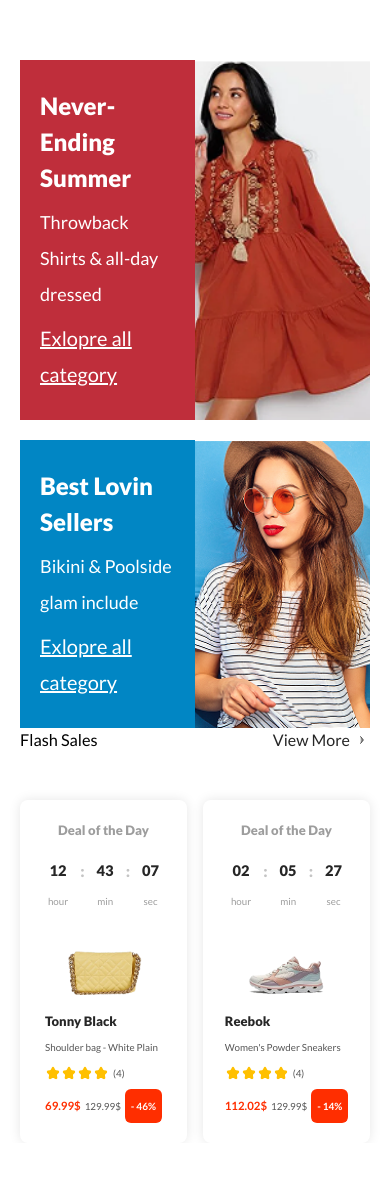
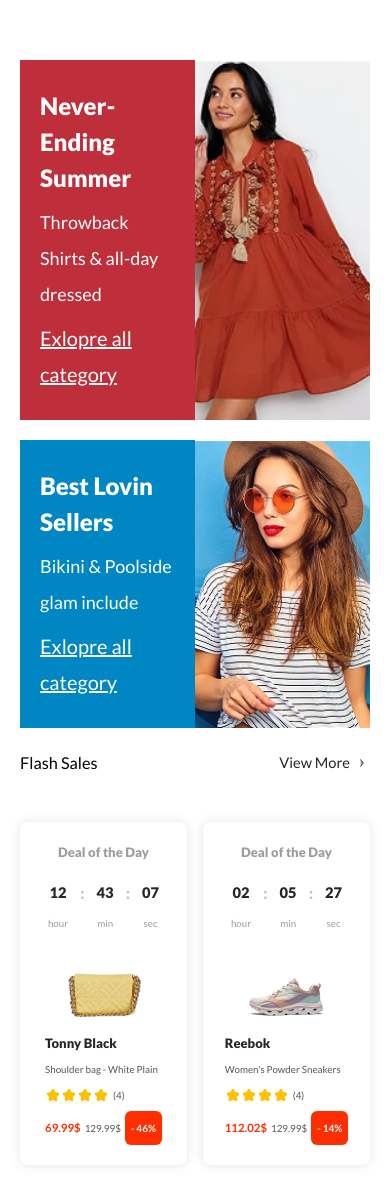
Before and after one commit to Younis1996-code/Luminae, a Next.js app: page / in a window 390 px wide. Shown: the part 151-1334 px from the top of the page. Before the commit the page ends 1294 px from the top, so only its background shows below. Built offline with nearby package versions, Linux system fonts and the light colour scheme.

Commit message:
falsh sale fixes

```diff
--- a/src/components/sections/home/FlashSales.tsx
+++ b/src/components/sections/home/FlashSales.tsx
@@ -7,6 +7,7 @@ import Button from "@/components/ui/Button";
 import { useEffect, useState } from "react";
 import ContainerX from "@/components/shared/Containers/ContainerX";
 import { useRouter } from "next/navigation"; // 👈 import router
+import ContainerY from "@/components/shared/Containers/ContainerY";
 
 export default function FlashSalesSection() {
   const router = useRouter(); // 👈 initialize router
@@ -30,7 +31,7 @@ export default function FlashSalesSection() {
   const shouldShowButton = flashSales.length > initialLimit;
 
   return (
-    <ContainerX>
+    <ContainerX className="my-6 md:my-21">
       <section className="flex flex-col space-y-12">
         <div className="flex justify-between items-center">
           <Heading level={3} size="h28" weight="medium" lineH="lh20">
@@ -38,11 +39,13 @@ export default function FlashSalesSection() {
           </Heading>
 
           {shouldShowButton && (
-            <Button onClick={() => router.push("/flash-sales")} >View More</Button>
+            <Button onClick={() => router.push("/flash-sales")}>
+              View More
+            </Button>
           )}
         </div>
 
-        <div className="grid grid-cols-2 sm:grid-cols-2 lg:grid-cols-4 gap-4">
+        <div className="grid grid-cols-2 lg:grid-cols-4 gap-4">
           {displayedItems.map((item) => (
             <FlashSalesCard
               key={item.id}
@@ -52,7 +55,7 @@ export default function FlashSalesSection() {
               rating={item.rating}
               newPrice={item.newPrice}
               oldPrice={item.oldPrice}
-              time = {item.time}
+              time={item.time}
             />
           ))}
         </div>
--- a/src/components/ui/Button.tsx
+++ b/src/components/ui/Button.tsx
@@ -11,10 +11,10 @@ const ViewAllButton = ({ children, onClick }: ViewAllButtonProps) => {
   return (
     <button
       onClick={onClick}
-      className="text-Grey-800 hover:text-mBlue-600 transition flex items-center"
+      className="text-Grey-800 hover:text-mBlue-600 transition flex items-center text-[3.76569vw] md:text-[1.816347vw] lg:text-[1.5vw] xl:text-[1.25vw]"
     >
       {children}
-      <RightArrow className="text-sm hover:text-mBlue-600 ml-1" />
+      <RightArrow className="text-[3.76569vw] md:text-[1.816347vw] lg:text-[1.5vw] xl:text-[1.25vw] hover:text-mBlue-600 ml-1" />
     </button>
   );
 };
--- a/src/providers/ReduxProvider.tsx
+++ /dev/null
@@ -1,7 +0,0 @@
-"use client";
-import { Provider } from "react-redux";
-import { store } from "@/redux/store";
-
-export function ReduxProvider({ children }: { children: React.ReactNode }) {
-  return <Provider store={store}>{children}</Provider>;
-}
```
